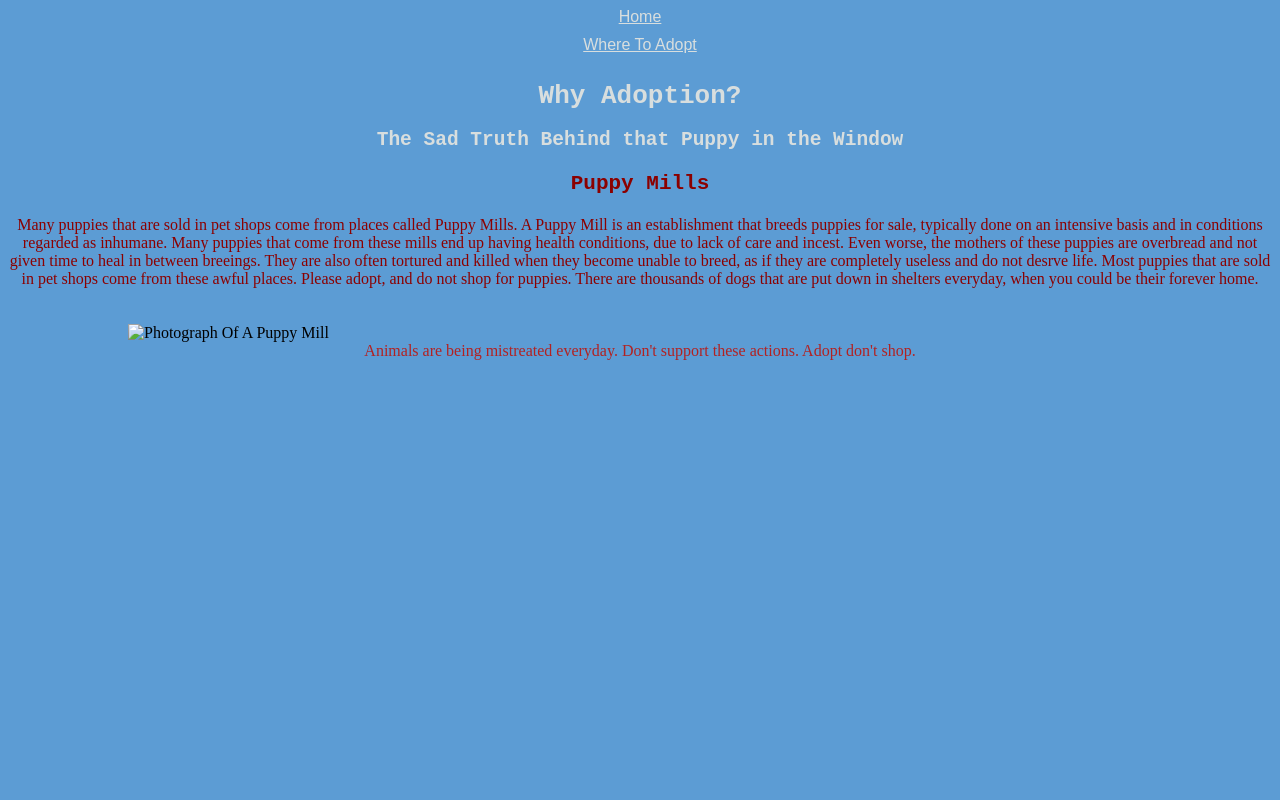
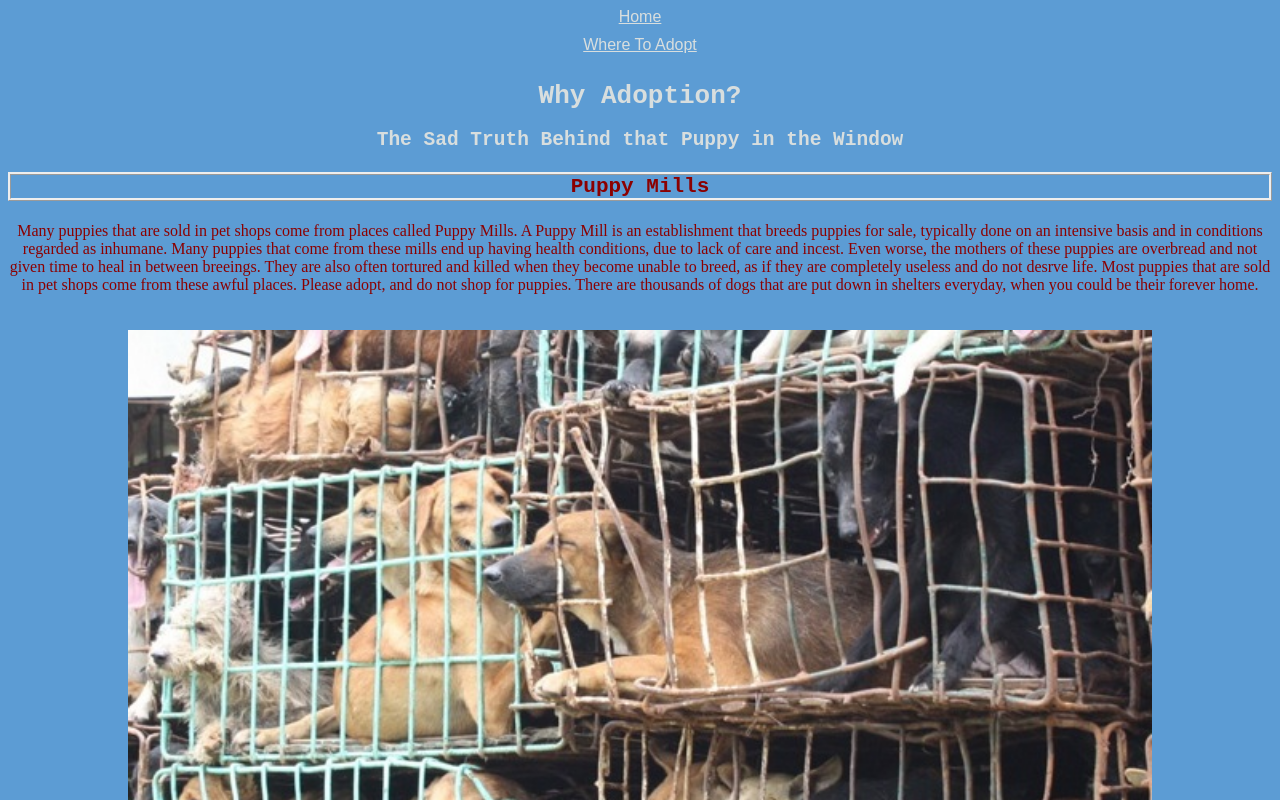
Before and after one commit to jharris413/assignment3, a plain HTML site: page WhyAdopt.html in a window 1280 px wide. Shown: the top 800 px of the page. Drawn offline with Linux system fonts and the light colour scheme.

Commit message:
finished

```diff
--- a/WhyAdopt.html
+++ b/WhyAdopt.html
@@ -32,7 +32,7 @@
 
         <p>Many puppies that are sold in pet shops come from places called Puppy Mills. A Puppy Mill is an establishment that breeds puppies for sale, typically done on an intensive basis and in conditions regarded as inhumane. Many puppies that come from these mills end up having health conditions, due to lack of care and incest. Even worse, the mothers of these puppies are overbread and not given time to heal in between breeings. They are also often tortured and killed when they become unable to breed, as if they are completely useless and do not desrve life. Most puppies that are sold in pet shops come from these awful places. Please adopt, and do not shop for puppies. There are thousands of dogs that are put down in shelters everyday, when you could be their forever home.</p></section>
 
-    <img src="img/puppymills.png" alt="Photograph Of A Puppy Mill">
+    <img src="images/2-dogs-caged-inside-puppy-mills.jpg" alt="Photograph Of A Puppy Mill">
 
     <footer>Animals are being mistreated everyday. Don't support these actions. Adopt don't shop.</footer>
 
--- a/css/styles.css
+++ b/css/styles.css
@@ -9,6 +9,7 @@ h1 {
 
 
 
+
 }
 
 
@@ -16,6 +17,7 @@ h1 {
 p {
 
     text-align: center;
+
 
 
 }
@@ -36,6 +38,9 @@ h3 {
     display: block;
     font-family:monospace;
     font-size: 21px;
+    border-style:ridge
+
+
 
 
 }
@@ -66,6 +71,7 @@ img {
 body {
 
     background-color: #5c9cd4;
+
 
 }
 
@@ -146,7 +152,8 @@ a:hover {
     text-decoration: underline;
 
     text-decoration-color: cornflowerblue;
-    font-family: cursive
+    font-family: cursive;
+
 
 }
 
@@ -248,6 +255,6 @@ footer {
 
     text-align: center;
 
-    color: firebrick;
+    color: #8b1c1c;
 
 }
```
Also changed, not shown: WheretoAdopt.html (+1 -1 lines), index.html (+1 -1 lines), css/flow.css (line endings or trailing spaces), images/shelter-pups.jpg (added).
